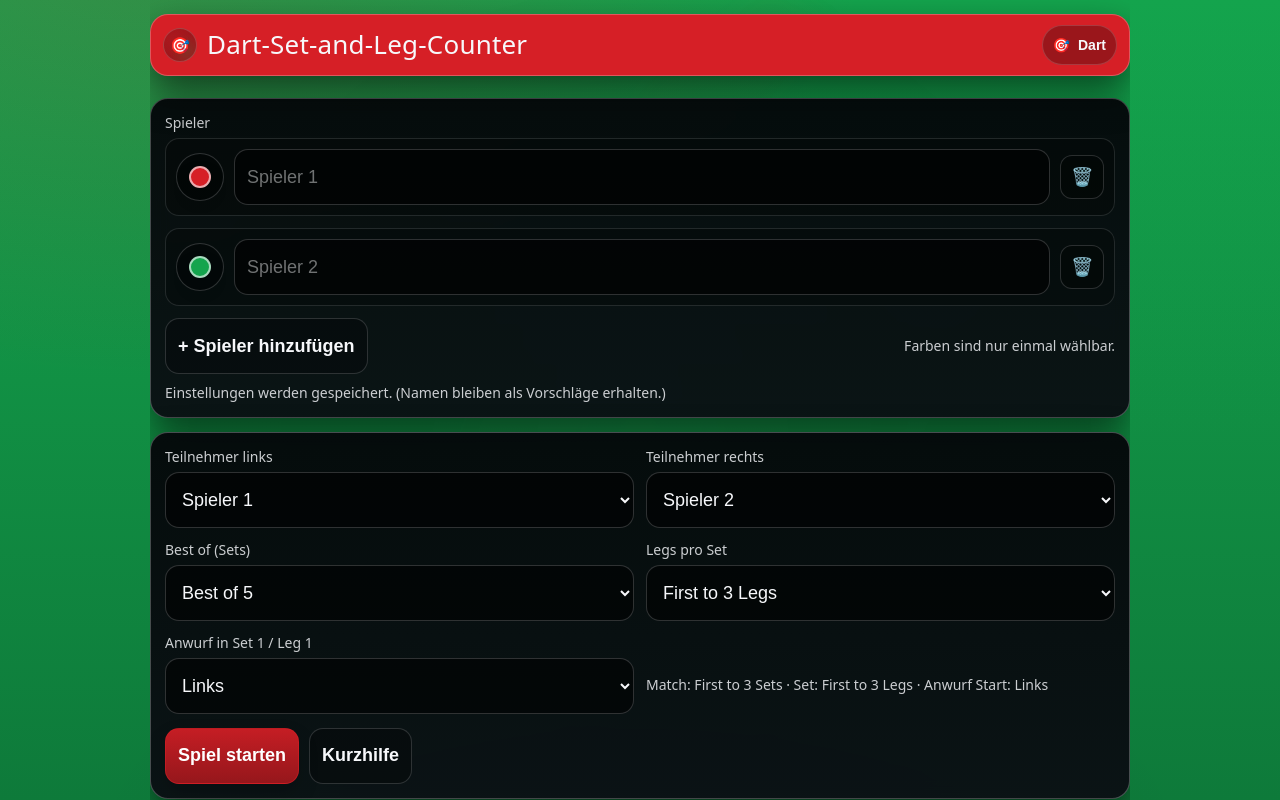
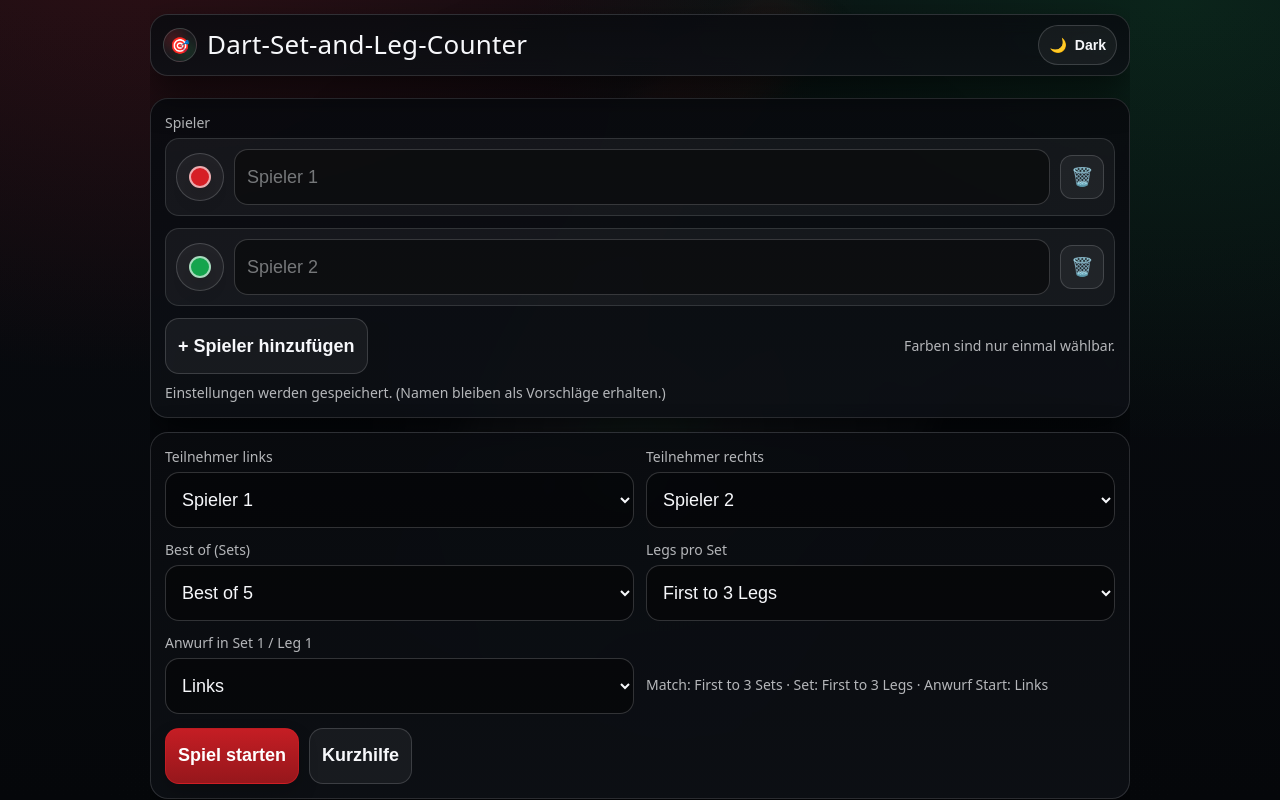
Before and after one commit to nicoloehle/dart-counter, a plain HTML site: page index.html in a window 1280 px wide. Drawn offline with Linux system fonts and the light colour scheme.

Commit message:
Add files via upload

```diff
--- a/index.html
+++ b/index.html
@@ -19,24 +19,12 @@
       --fs-col:   clamp(12px, 3.2vw, 13px);
       --fs-num:   clamp(20px, 5.4vw, 26px);
 
-      /* Dart-Optik Akzente (Spielerfarben, werden dynamisch gesetzt!) */
+      /* Dart-Optik Akzente */
       --pA: #d61f26;
       --pB: #14a44d;
 
       --boardWhite: #f7f8fb;
       --boardBlack: #0b0f14;
-
-      /* Theme-Akzente (NICHT Spielerfarben) */
-      --accentA: #d61f26;  /* Theme-Rot */
-      --accentB: #14a44d;  /* Theme-Grün */
-
-      /* Theme-Flächen / Defaults */
-      --navbarBg: linear-gradient(180deg,
-        color-mix(in srgb, var(--panelA) 90%, transparent),
-        color-mix(in srgb, var(--panelB) 90%, transparent)
-      );
-      --primaryBg: var(--accentA);
-      --primaryText: #fff;
     }
 
     html[data-theme="dark"]{
@@ -55,18 +43,6 @@
       --dartOpacity: .22;
       --themeColor: #090c11;
       --sbHeaderBg: rgba(255,255,255,.10); /* vollflächig, ohne Verlauf */
-
-      /* Theme-Akzente (konsistent) */
-      --accentA: #d61f26;
-      --accentB: #14a44d;
-
-      /* Flächen */
-      --navbarBg: linear-gradient(180deg,
-        color-mix(in srgb, var(--panelA) 90%, transparent),
-        color-mix(in srgb, var(--panelB) 90%, transparent)
-      );
-      --primaryBg: var(--accentA);
-      --primaryText: #fff;
     }
 
     html[data-theme="light"]{
@@ -85,44 +61,6 @@
       --dartOpacity: .12;
       --themeColor: #ffffff;
       --sbHeaderBg: rgba(11,15,20,.08); /* vollflächig, ohne Verlauf */
-
-      --accentA: #d61f26;
-      --accentB: #14a44d;
-
-      --navbarBg: linear-gradient(180deg,
-        color-mix(in srgb, var(--panelA) 90%, transparent),
-        color-mix(in srgb, var(--panelB) 90%, transparent)
-      );
-      --primaryBg: var(--accentA);
-      --primaryText: #fff;
-    }
-
-    /* Neuer Theme: Dart (knallig) */
-    html[data-theme="dart"]{
-      --bg0: #0e7a3a;
-      --bg1: #14a44d;
-      --panelA: rgba(5,7,10,.96);
-      --panelB: rgba(11,15,20,.96);
-      --text: #f7f8fb;
-      --muted: rgba(247,248,251,.82);
-      --line: rgba(247,248,251,.26);
-      --shadow: 0 16px 36px rgba(0,0,0,.55);
-      --inputBg: rgba(0,0,0,.58);
-      --btnBg: rgba(0,0,0,.28);
-      --tapBg: rgba(0,0,0,.18);
-      --tapBgActive: rgba(0,0,0,.28);
-      --dartOpacity: .08;
-      --themeColor: #14a44d;
-      --sbHeaderBg: rgba(0,0,0,.28);
-
-      /* Theme-Akzente fix */
-      --accentA: #d61f26;
-      --accentB: #14a44d;
-
-      /* Knallflächen */
-      --navbarBg: #d61f26;
-      --primaryBg: #d61f26;
-      --primaryText: #ffffff;
     }
 
     *{ box-sizing:border-box; }
@@ -133,8 +71,8 @@
       font-family: system-ui, -apple-system, Segoe UI, Roboto, Arial, sans-serif;
       color: var(--text);
       background:
-        radial-gradient(1200px 760px at 12% -10%, color-mix(in srgb, var(--accentA) 18%, transparent), transparent 60%),
-        radial-gradient(1080px 740px at 92% 0%, color-mix(in srgb, var(--accentB) 16%, transparent), transparent 60%),
+        radial-gradient(1200px 760px at 12% -10%, color-mix(in srgb, var(--pA) 18%, transparent), transparent 60%),
+        radial-gradient(1080px 740px at 92% 0%, color-mix(in srgb, var(--pB) 16%, transparent), transparent 60%),
         radial-gradient(900px 520px at 50% 110%, color-mix(in srgb, var(--boardBlack) 14%, transparent), transparent 62%),
         linear-gradient(180deg, var(--bg1), var(--bg0));
       padding:
@@ -170,7 +108,7 @@
       z-index: 10;
       border-radius: var(--radius);
       border: 1px solid var(--line);
-      background: var(--navbarBg);
+      background: linear-gradient(180deg, color-mix(in srgb, var(--panelA) 90%, transparent), color-mix(in srgb, var(--panelB) 90%, transparent));
       box-shadow: var(--shadow);
       backdrop-filter: blur(10px);
       padding: 10px 12px;
@@ -196,8 +134,8 @@
       justify-content:center;
       border: 1px solid color-mix(in srgb, var(--text) 16%, transparent);
       background:
-        radial-gradient(circle at 30% 30%, color-mix(in srgb, var(--accentA) 22%, transparent), transparent 55%),
-        radial-gradient(circle at 70% 70%, color-mix(in srgb, var(--accentB) 18%, transparent), transparent 55%),
+        radial-gradient(circle at 30% 30%, color-mix(in srgb, var(--pA) 22%, transparent), transparent 55%),
+        radial-gradient(circle at 70% 70%, color-mix(in srgb, var(--pB) 18%, transparent), transparent 55%),
         color-mix(in srgb, var(--btnBg) 92%, transparent);
       flex: 0 0 auto;
     }
@@ -259,16 +197,11 @@
       -webkit-tap-highlight-color: transparent;
     }
     button:active{ transform: translateY(1px) scale(.99); }
-
     button.primary{
-      border-color: color-mix(in srgb, var(--primaryBg) 58%, transparent);
-      background: linear-gradient(180deg,
-        color-mix(in srgb, var(--primaryBg) 92%, white 0%),
-        color-mix(in srgb, var(--primaryBg) 70%, black 22%)
-      );
-      color: var(--primaryText);
+      border-color: color-mix(in srgb, var(--pA) 58%, transparent);
+      background: linear-gradient(180deg, color-mix(in srgb, var(--pA) 92%, white 0%), color-mix(in srgb, var(--pA) 70%, black 22%));
+      color: #fff;
     }
-
     button.ghost{ box-shadow:none; background: var(--btnBg); }
     button.small{
       min-height: 40px;
@@ -420,7 +353,7 @@
     }
     .sb-row:last-child{ border-bottom:none; }
 
-    /* Spielerflächen bleiben dynamisch über --pA/--pB */
+    /* kräftigere Spielerflächen */
     .sb-row.playerA{
       background: linear-gradient(90deg,
         color-mix(in srgb, var(--pA) 52%, transparent),
@@ -725,44 +658,30 @@
 
   function haptic(ms = 14) { try { if (navigator.vibrate) navigator.vibrate(ms); } catch(_){} }
 
-  /* ---------- Theme (3 modes: dart/dark/light) ---------- */
+  /* ---------- Theme ---------- */
   function setTheme(theme){
-    const allowed = ["dart","dark","light"];
-    const t = allowed.includes(theme) ? theme : "dart";
-
+    const t = (theme === "light") ? "light" : "dark";
     document.documentElement.setAttribute("data-theme", t);
-
     const meta = document.querySelector('meta[name="theme-color"]');
-    meta && meta.setAttribute(
-      "content",
-      getComputedStyle(document.documentElement).getPropertyValue("--themeColor").trim() ||
-        (t==="light" ? "#ffffff" : (t==="dart" ? "#14a44d" : "#090c11"))
+    meta && meta.setAttribute("content",
+      getComputedStyle(document.documentElement).getPropertyValue("--themeColor").trim() || (t==="light" ? "#ffffff" : "#090c11")
     );
-
-    let label = "Dart", icon = "🎯";
-    if(t === "dark"){ label = "Dark"; icon = "🌙"; }
-    if(t === "light"){ label = "Light"; icon = "☀️"; }
-
+    const label = (t === "light") ? "Light" : "Dark";
+    const icon  = (t === "light") ? "☀️" : "🌙";
     el("themeLabel").textContent  = label;
     el("themeLabel2").textContent = label;
     el("themeIcon").textContent   = icon;
     el("themeIcon2").textContent  = icon;
-
     try { localStorage.setItem(THEME_KEY, t); } catch(_) {}
   }
-
   function toggleTheme(){
-    const cur = document.documentElement.getAttribute("data-theme") || "dart";
-    const order = ["dart","dark","light"];
-    const idx = order.indexOf(cur);
-    const next = order[(idx + 1 + order.length) % order.length];
-    setTheme(next);
+    const cur = document.documentElement.getAttribute("data-theme") || "dark";
+    setTheme(cur === "dark" ? "light" : "dark");
     haptic(8);
   }
-
   function loadTheme(){
-    try { setTheme(localStorage.getItem(THEME_KEY) || "dart"); }
-    catch(_) { setTheme("dart"); }
+    try { setTheme(localStorage.getItem(THEME_KEY) || "dark"); }
+    catch(_) { setTheme("dark"); }
   }
 
   /* ---------- Persist ---------- */
@@ -785,6 +704,7 @@
       const s = JSON.parse(raw);
 
       if(Array.isArray(s.players) && s.players.length >= 2){
+        // Wichtig: Namen bleiben erlaubt, aber NIE automatisch ins Input "vorausgefüllt", außer es ist wirklich gespeichert.
         state.players = s.players.map((p, i)=>({
           id: (typeof p.id === "string" && p.id) ? p.id : ("p"+(i+1)),
           name: (typeof p.name === "string") ? p.name : "",
@@ -840,6 +760,7 @@
       state.match.legsTotal  = m.legsTotal || state.match.legsTotal;
       state.match.history    = Array.isArray(m.history) ? m.history : [];
 
+      // Format aus Match übernehmen (damit Fortsetzen exakt passt)
       if([5,7,15].includes(+m.bestOfSets)) state.bestOfSets = +m.bestOfSets;
       state.firstToSets = computeFirstTo(state.bestOfSets);
       if([3,5].includes(+m.legsToWinSet)) state.legsToWinSet = +m.legsToWinSet;
@@ -924,9 +845,10 @@
 
       const input = document.createElement("input");
       input.placeholder = `Spieler ${idx+1}`;
+      // WICHTIG: Kein Default-Text im value für neu hinzugefügte Spieler
       input.value = (typeof p.name === "string") ? p.name : "";
       input.addEventListener("input", ()=>{
-        p.name = input.value;
+        p.name = input.value; // kann leer sein
         saveSettings();
         renderPickSelects();
         renderSetupHint();
@@ -936,10 +858,11 @@
       trash.type = "button";
       trash.className = "trashBtn ghost";
       trash.textContent = "🗑️";
-      trash.disabled = (state.players.length <= 2);
+      trash.disabled = (state.players.length <= 2); // min. 2 Spieler behalten
       trash.title = "Spieler entfernen";
       trash.addEventListener("click", ()=>{
         if(state.players.length <= 2) return;
+        // Wenn entfernte Person gerade ausgewählt ist, Picks reparieren
         state.players = state.players.filter(x=>x.id !== p.id);
         openPaletteFor = null;
         dedupeInvalidPicks();
@@ -978,11 +901,11 @@
           sw.classList.toggle("disabled", used.has(hex));
 
           sw.addEventListener("click", ()=>{
-            if(used.has(hex)) return;
+            if(used.has(hex)) return; // Farben nur einmal wählbar
             p.color = c.hex;
             enforceUniqueColorsAll();
             saveSettings();
-            applyActiveColorsToCSS();
+            applyActiveColorsToCSS(); // falls aktiver Pick geändert
             renderPlayers();
             renderPickSelects();
             haptic(10);
@@ -997,6 +920,7 @@
       list.appendChild(row);
     });
 
+    // Klick außerhalb schließt Palette
     document.addEventListener("click", onDocClickClosePalettes, { once: true });
   }
 
@@ -1026,6 +950,7 @@
     build(selA, state.pick.A);
     build(selB, state.pick.B);
 
+    // Falls gleich, reparieren
     if(state.pick.A === state.pick.B){
       const alt = state.players.find(p=>p.id !== state.pick.A);
       if(alt) state.pick.B = alt.id;
@@ -1120,6 +1045,7 @@
     const pLeft  = getPlayerById(state.match.active.A);
     const pRight = getPlayerById(state.match.active.B);
 
+    // Farben fürs Match
     document.documentElement.style.setProperty("--pA", pLeft.color  || "#d61f26");
     document.documentElement.style.setProperty("--pB", pRight.color || "#14a44d");
 
@@ -1211,6 +1137,7 @@
     haptic(8);
   }
 
+  /* iOS-sicher: Tap + Longpress */
   function attachTapAndLongPress(targetEl, onTap, onLongPress){
     const LONG = 450;
     let timer = null;
@@ -1241,7 +1168,10 @@
     targetEl.addEventListener("contextmenu", (e)=> e.preventDefault());
   }
 
+  /* ---------- New match behavior (wichtig für Ihre Anforderung) ---------- */
   function clearSelectedNamesInSetup(){
+    // „Neues Match anlegen“ soll neue Namen erlauben, ohne „alten Namen löschen“.
+    // Daher leeren wir die beiden aktuell ausgewählten Teilnehmer im Setup.
     const a = state.players.find(p=>p.id === state.pick.A);
     const b = state.players.find(p=>p.id === state.pick.B);
     if(a) a.name = "";
@@ -1250,6 +1180,7 @@
   }
 
   function startMatch(){
+    // Setup übernehmen
     state.bestOfSets   = +el("bestOfSets").value;
     state.firstToSets  = computeFirstTo(state.bestOfSets);
     state.legsToWinSet = +el("legsToWinSet").value;
@@ -1257,6 +1188,7 @@
 
     dedupeInvalidPicks();
 
+    // Match init
     state.match.inProgress = true;
     state.match.matchOver = false;
     state.match.active = { A: state.pick.A, B: state.pick.B };
@@ -1284,6 +1216,7 @@
   function showResumeUIIfNeeded(){
     const has = loadMatch();
     if(has){
+      // Text bauen
       const pLeft  = getPlayerById(state.match.active.A);
       const pRight = getPlayerById(state.match.active.B);
       el("resumeMeta").textContent =
@@ -1294,20 +1227,24 @@
     }
   }
 
+  /* ---------- Wiring ---------- */
   document.addEventListener("DOMContentLoaded", ()=>{
     loadTheme();
     loadSettings();
 
+    // Setup selects initial
     el("bestOfSets").value   = String(state.bestOfSets);
     el("legsToWinSet").value = String(state.legsToWinSet);
     el("firstServer").value  = state.firstServer;
 
+    // Setup render
     enforceUniqueColorsAll();
     renderPlayers();
     renderPickSelects();
     applyActiveColorsToCSS();
     renderSetupHint();
 
+    // Resume?
     showResumeUIIfNeeded();
 
     el("themeToggle").addEventListener("click", toggleTheme);
@@ -1320,7 +1257,7 @@
       }
       const used = usedColors(null);
       const newColor = firstFreeColor(used);
-      state.players.push({ id: uid(), name: "", color: newColor });
+      state.players.push({ id: uid(), name: "", color: newColor }); // name leer -> kein „erst löschen“
       enforceUniqueColorsAll();
       saveSettings();
       renderPlayers();
@@ -1349,6 +1286,7 @@
 
     el("startBtn").addEventListener("click", startMatch);
 
+    // iOS-sicheres Scoring
     attachTapAndLongPress(el("rowA"), () => addLeg("A"), undo);
     attachTapAndLongPress(el("rowB"), () => addLeg("B"), undo);
 
@@ -1358,13 +1296,16 @@
     el("newMatch").addEventListener("click", ()=>{
       haptic(10);
       if(confirm("Neues Match anlegen? (Match wird verworfen und Setup geöffnet)")){
+        // Match verwerfen
         state.match.inProgress = false;
         state.match.matchOver = false;
         state.match.history = [];
         clearMatchStorage();
 
+        // Wichtig: damit Sie NICHT die alten Namen im neuen Match haben:
         clearSelectedNamesInSetup();
 
+        // Setup neu rendern
         renderPlayers();
         renderPickSelects();
         applyActiveColorsToCSS();
@@ -1373,6 +1314,7 @@
       }
     });
 
+    // Resume-Buttons
     el("resumeBtn").addEventListener("click", ()=>{
       if(!loadMatch()){
         showResumeUIIfNeeded();
```
